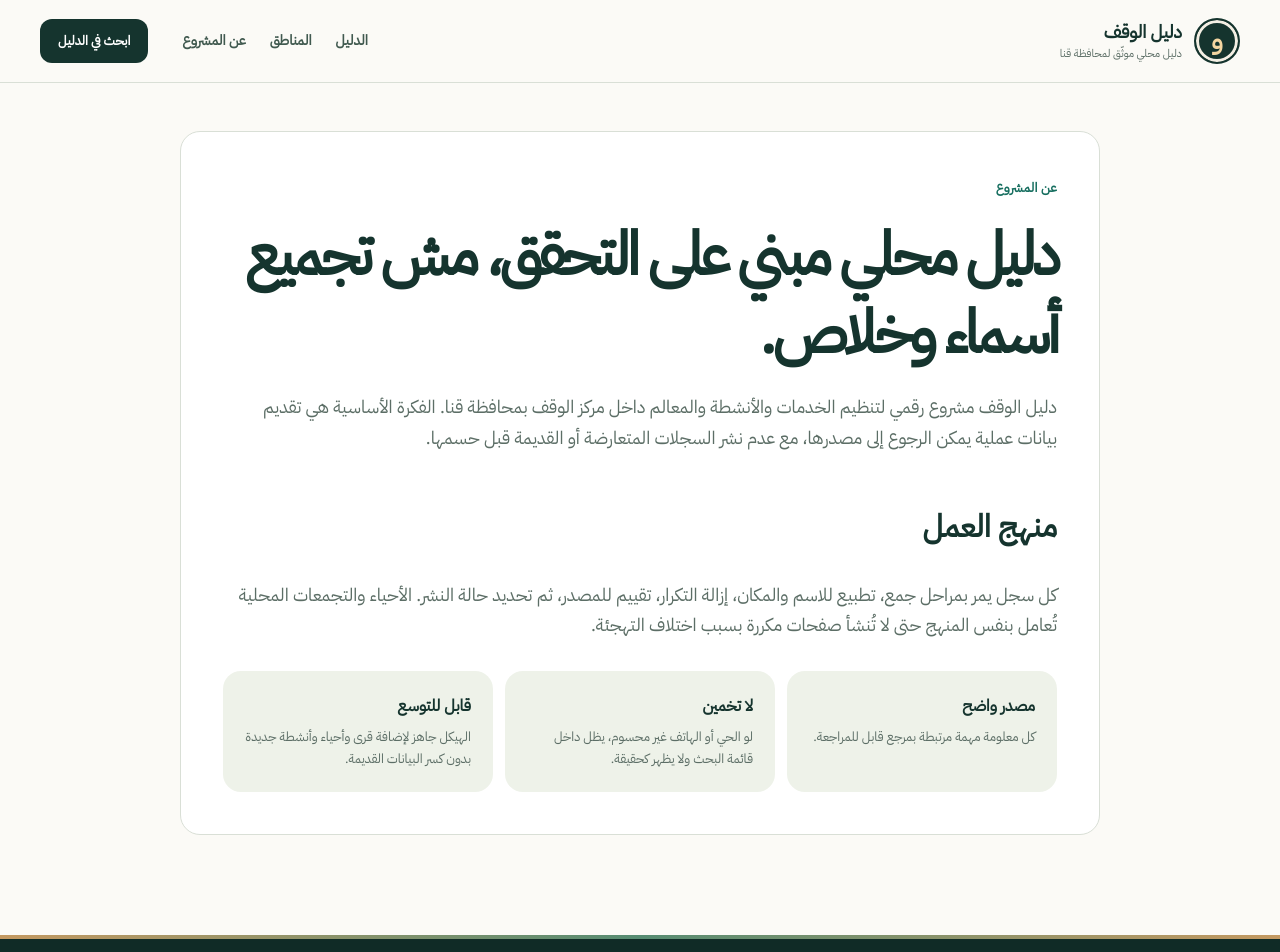
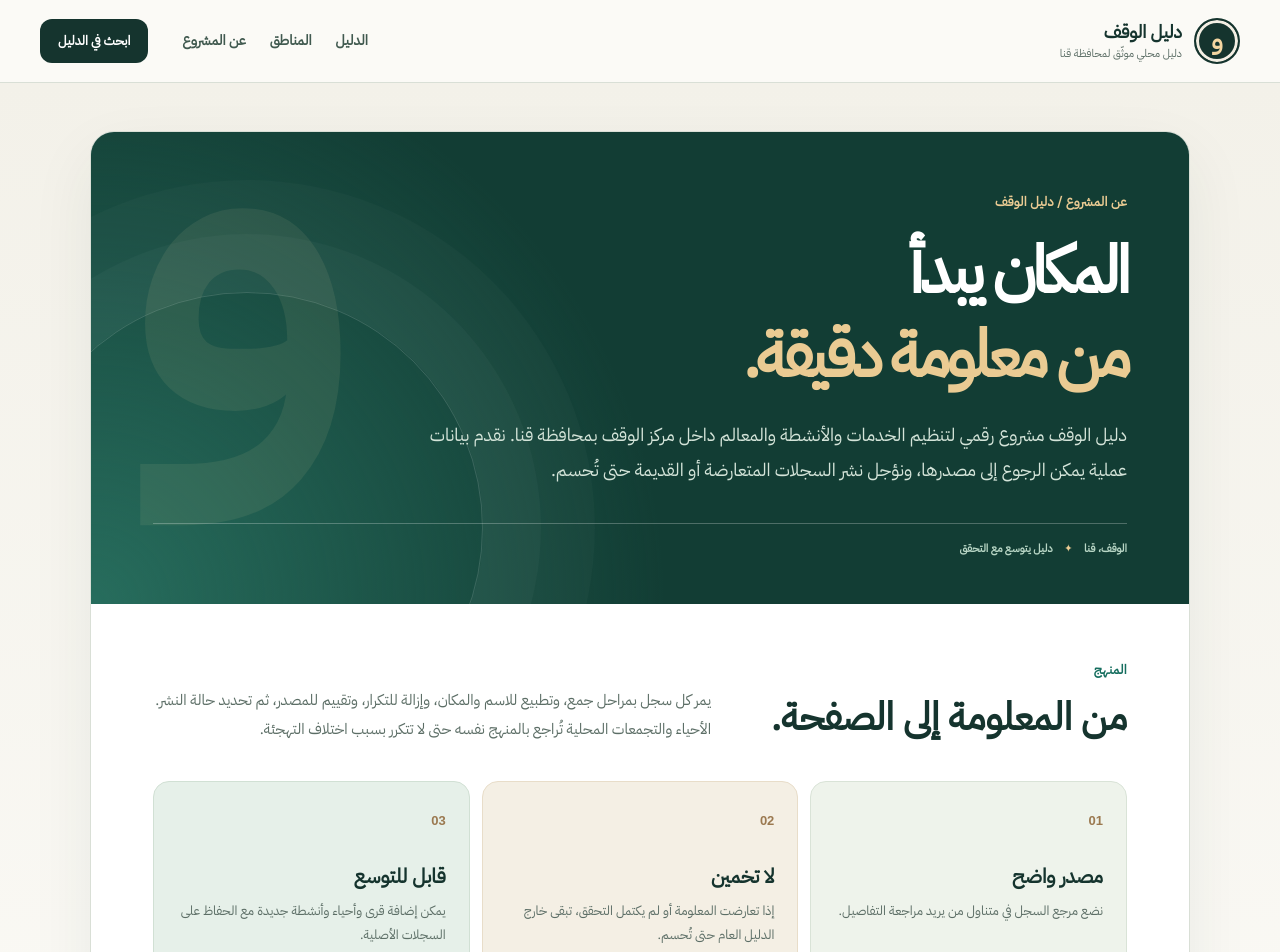
Before and after one commit to EslamElshikh-dev/alwaqf-directory, a Next.js app: page /about in a window 1280 px wide. Shown: the top 952 px of the page. Built offline with nearby package versions, Linux system fonts and the light colour scheme; no server answers.

Commit message:
Refine neighborhood guide and verification storytelling

```diff
--- a/app/about/page.tsx
+++ b/app/about/page.tsx
@@ -1,3 +1,28 @@
 import type { Metadata } from "next";
-export const metadata: Metadata = { title: "عن دليل الوقف", description: "منهج جمع ومراجعة ونشر بيانات دليل الوقف.", alternates: { canonical: "/about" } };
-export default function AboutPage(){return <section className="page-shell"><div className="shell prose-page"><span className="section-kicker">عن المشروع</span><h1>دليل محلي مبني على التحقق، مش تجميع أسماء وخلاص.</h1><p>دليل الوقف مشروع رقمي لتنظيم الخدمات والأنشطة والمعالم داخل مركز الوقف بمحافظة قنا. الفكرة الأساسية هي تقديم بيانات عملية يمكن الرجوع إلى مصدرها، مع عدم نشر السجلات المتعارضة أو القديمة قبل حسمها.</p><h2>منهج العمل</h2><p>كل سجل يمر بمراحل جمع، تطبيع للاسم والمكان، إزالة التكرار، تقييم للمصدر، ثم تحديد حالة النشر. الأحياء والتجمعات المحلية تُعامل بنفس المنهج حتى لا تُنشأ صفحات مكررة بسبب اختلاف التهجئة.</p><div className="principles"><div><b>مصدر واضح</b><span>كل معلومة مهمة مرتبطة بمرجع قابل للمراجعة.</span></div><div><b>لا تخمين</b><span>لو الحي أو الهاتف غير محسوم، يظل داخل قائمة البحث ولا يظهر كحقيقة.</span></div><div><b>قابل للتوسع</b><span>الهيكل جاهز لإضافة قرى وأحياء وأنشطة جديدة بدون كسر البيانات القديمة.</span></div></div></div></section>}
+import Link from "next/link";
+
+export const metadata: Metadata = {
+  title: "عن دليل الوقف",
+  description: "منهج جمع ومراجعة ونشر بيانات دليل الوقف.",
+  alternates: { canonical: "/about" },
+};
+
+export default function AboutPage() {
+  return <section className="page-shell about-page"><div className="shell prose-page">
+    <div className="about-head">
+      <span className="section-kicker">عن المشروع / دليل الوقف</span>
+      <h1>المكان يبدأ<br /><em>من معلومة دقيقة.</em></h1>
+      <p>دليل الوقف مشروع رقمي لتنظيم الخدمات والأنشطة والمعالم داخل مركز الوقف بمحافظة قنا. نقدم بيانات عملية يمكن الرجوع إلى مصدرها، ونؤجل نشر السجلات المتعارضة أو القديمة حتى تُحسم.</p>
+      <span className="about-head-note">الوقف، قنا <span aria-hidden="true">✦</span> دليل يتوسع مع التحقق</span>
+    </div>
+    <div className="about-body">
+      <div className="about-section-head"><div><span className="section-kicker">المنهج</span><h2>من المعلومة إلى الصفحة.</h2></div><p>يمر كل سجل بمراحل جمع، وتطبيع للاسم والمكان، وإزالة للتكرار، وتقييم للمصدر، ثم تحديد حالة النشر. الأحياء والتجمعات المحلية تُراجع بالمنهج نفسه حتى لا تتكرر بسبب اختلاف التهجئة.</p></div>
+      <div className="principles">
+        <div><span className="principle-number">01</span><b>مصدر واضح</b><span>نضع مرجع السجل في متناول من يريد مراجعة التفاصيل.</span></div>
+        <div><span className="principle-number">02</span><b>لا تخمين</b><span>إذا تعارضت المعلومة أو لم يكتمل التحقق، تبقى خارج الدليل العام حتى تُحسم.</span></div>
+        <div><span className="principle-number">03</span><b>قابل للتوسع</b><span>يمكن إضافة قرى وأحياء وأنشطة جديدة مع الحفاظ على السجلات الأصلية.</span></div>
+      </div>
+      <Link href="/directory" className="text-link large about-explore">استكشف السجلات المنشورة <span aria-hidden="true">↙</span></Link>
+    </div>
+  </div></section>;
+}
--- a/app/design.css
+++ b/app/design.css
@@ -166,22 +166,48 @@ button,input,select{font:inherit}
 .board-title{padding:19px 24px;border-bottom:1px solid #d9dfd6;color:var(--green)}
 .board-title span:first-child{font-size:17px}
 .board-title span:last-child{color:#718177}
-.neighborhood-cloud{min-height:0;display:grid;grid-template-columns:1fr 1fr;gap:0;padding:14px 24px;border-radius:0;background:transparent}
-.neighborhood-cloud a{display:flex;align-items:center;gap:9px;min-width:0;padding:10px 5px;border:0;border-bottom:1px solid #e5e9e2;border-radius:0;background:transparent;color:var(--ink);font-size:14px;font-weight:600;transition:color .2s,padding .2s}
+.board-overview{position:relative;isolation:isolate;display:flex;align-items:end;justify-content:space-between;min-height:158px;overflow:hidden;padding:25px 28px;background:linear-gradient(125deg,#123c34,#1d6b59);color:#fff}
+.board-overview:before{content:"";position:absolute;inset:0;z-index:-1;opacity:.12;background-image:linear-gradient(90deg,white 1px,transparent 1px),linear-gradient(white 1px,transparent 1px);background-size:37px 37px;mask-image:linear-gradient(to left,transparent,black)}
+.board-overview-copy,.board-total{position:relative;z-index:1}
+.board-overview-copy>span{display:block;margin-bottom:8px;color:#e9c88e;font-size:11px;font-weight:700}
+.board-overview-copy strong{display:block;font-size:27px;line-height:1.35;letter-spacing:-.035em}
+.board-total{display:grid;justify-items:center;min-width:98px;padding:5px 0;border-top:1px solid rgba(237,209,161,.65);border-bottom:1px solid rgba(237,209,161,.65);color:#f3dbad}
+.board-total b{font-family:Arial,sans-serif;font-size:48px;line-height:1.15;font-weight:500}
+.board-total small{font-size:10px;font-weight:700}
+.board-route{position:absolute;left:10%;bottom:-13px;width:75%;height:140px;overflow:visible;color:#edca8a;opacity:.42}
+.board-route circle{fill:#edca8a;stroke:#174e41;stroke-width:4}
+.neighborhood-cloud{min-height:0;display:grid;grid-template-columns:1fr 1fr;gap:0 20px;padding:13px 24px 6px;border-radius:0;background:transparent}
+.neighborhood-cloud a{display:grid;grid-template-columns:23px minmax(0,1fr) auto 18px;align-items:center;gap:7px;min-width:0;min-height:52px;padding:9px 4px;border:0;border-bottom:1px solid #e5e9e2;border-radius:0;background:transparent;color:var(--ink);font-size:14px;font-weight:600;transition:color .2s,padding .2s}
 .neighborhood-cloud a:hover{padding-right:10px;background:transparent;color:var(--green)}
-.neighborhood-cloud a span:first-child{color:#a57d4c;font-family:Arial,sans-serif;font-size:10px}
-.neighborhood-cloud a span:last-child{margin-right:auto;color:#9aab9e;font-size:17px}
-.board-footer{padding:12px 24px 17px;color:#708278;font-size:11px}
+.board-index{color:#a57d4c;font-family:Arial,sans-serif;font-size:10px}
+.board-name{min-width:0}
+.board-count{color:#718579;font-size:10px;font-weight:500;white-space:nowrap}
+.board-arrow{color:#9aab9e;font-size:16px;transition:transform .2s}
+.neighborhood-cloud a:hover .board-arrow{transform:translate(-3px,3px)}
+.board-footer{display:flex;align-items:center;gap:7px;padding:12px 24px 17px;color:#708278;font-size:11px}
+.board-footer-dot{width:7px;height:7px;flex:none;border-radius:50%;background:#b38a52}
 .methodology{padding-top:96px;background:var(--paper)}
-.methodology-grid{grid-template-columns:repeat(3,minmax(0,1fr))}
-.method-card{border-color:#dedbce;border-radius:18px 18px 18px 3px;background:#f3efe5}
-.method-card span{color:#9f7742;font-family:Arial,"IBM Plex Sans Arabic",sans-serif;font-size:12px}
-.method-card h3{margin:28px 0 6px;font-size:23px}
-.method-card p{color:var(--muted);font-size:14px}
+.methodology-grid{grid-template-columns:repeat(3,minmax(0,1fr));gap:14px}
+.method-card{position:relative;display:flex;flex-direction:column;min-height:257px;padding:24px 27px;border-color:#d5dfd2;border-radius:19px 19px 19px 3px;background:#edf2e9;transition:transform .2s,box-shadow .2s,border-color .2s}
+.method-card:nth-child(2){background:#f2eee3;border-color:#e4ddcc}
+.method-card:nth-child(3){background:#e3eee7;border-color:#c8dcd0}
+.method-card:hover{transform:translateY(-4px);border-color:#a8c5aa;box-shadow:0 19px 35px rgba(25,64,51,.09)}
+.method-card:before{content:"";position:absolute;top:0;right:27px;left:27px;height:3px;background:linear-gradient(90deg,transparent,#468374)}
+.method-card:nth-child(2):before{background:linear-gradient(90deg,transparent,#bd915a)}
+.method-top{display:flex;align-items:center;justify-content:space-between;gap:12px}
+.method-icon{display:grid;place-items:center;width:49px;height:49px;flex:none;border:1px solid #a9c6b3;border-radius:50%;background:#f8fbf4;color:#26715e}
+.method-icon svg{width:22px;height:22px}
+.method-card:nth-child(2) .method-icon{border-color:#d9c39e;background:#f9f5e9;color:#9b7646}
+.method-step{color:#81795f;font-family:Arial,"IBM Plex Sans Arabic",sans-serif;font-size:12px;font-weight:700}
+.method-card h3{margin:26px 0 5px;font-size:24px;line-height:1.45}
+.method-card p{margin:0 0 24px;color:var(--muted);font-size:14px;line-height:1.85}
+.method-foot{display:block;margin-top:auto;padding-top:12px;border-top:1px solid rgba(42,94,68,.15);color:#5e7968;font-size:11px;font-weight:700}
 .page-shell{min-height:65vh;padding:48px 0 100px}
 .page-hero,.area-page-hero{position:relative;overflow:hidden;padding:38px 42px 44px;margin-bottom:26px;border:1px solid #c8d7c6;border-radius:22px 22px 4px 22px;background:linear-gradient(135deg,#e8eee3,#f8f5eb)}
+.page-hero:before,.area-page-hero:before{content:"";position:absolute;left:-82px;top:-155px;width:395px;height:395px;border:1px solid rgba(26,102,82,.18);border-radius:49% 51% 62% 38%;transform:rotate(-18deg);box-shadow:0 0 0 38px rgba(34,113,84,.025),0 0 0 78px rgba(34,113,84,.025);pointer-events:none}
 .page-hero:after,.area-page-hero:after{content:"و";position:absolute;left:3%;bottom:-105px;color:rgba(25,103,83,.07);font-size:320px;font-weight:700;line-height:1;pointer-events:none}
 .page-hero>*,.area-page-hero>*{position:relative;z-index:1}
+.page-hero .section-kicker:before,.area-page-hero .section-kicker:before{content:"";width:8px;height:8px;transform:rotate(45deg);background:#b68b4c}
 .page-hero h1,.area-page-hero h1{margin:12px 0;font-size:clamp(38px,5vw,66px);line-height:1.25}
 .page-hero p,.area-page-hero p{max-width:700px;margin:0;color:#4e6559;font-size:17px}
 .area-stats{flex-wrap:wrap;margin-top:24px}
@@ -231,6 +257,29 @@ button,input,select{font:inherit}
 .prose-page h2{margin-top:48px;font-size:31px}
 .principles{grid-template-columns:repeat(3,minmax(0,1fr))}
 .principles>div{background:#eef2e9}
+.about-page{background:linear-gradient(#f3f1e9,#fbfaf6)}
+.about-page .prose-page{max-width:1100px;overflow:hidden;padding:0;border-radius:24px 24px 4px 24px;box-shadow:0 25px 65px rgba(23,54,43,.07)}
+.about-head{position:relative;isolation:isolate;overflow:hidden;padding:56px 62px 45px;background:radial-gradient(circle at 0 100%,#276d5d,transparent 48%),#123d34;color:#fff}
+.about-head:before{content:"و";position:absolute;left:3%;top:-123px;z-index:-1;color:rgba(250,223,169,.08);font-size:480px;font-weight:700;line-height:1}
+.about-head:after{content:"";position:absolute;left:-80px;bottom:-160px;z-index:-1;width:470px;height:470px;border:1px solid rgba(255,255,255,.15);border-radius:50%;box-shadow:0 0 0 58px rgba(255,255,255,.026),0 0 0 112px rgba(255,255,255,.02)}
+.about-head .section-kicker{color:#eacb93}
+.about-head h1{max-width:820px;margin:15px 0 20px;font-size:clamp(42px,5.1vw,68px);line-height:1.28}
+.about-head h1 em{color:#eacb93;font-style:normal}
+.about-head p{max-width:720px;margin:0;color:#d4e4d9;font-size:18px;line-height:1.95}
+.about-head-note{display:block;margin-top:36px;padding-top:16px;border-top:1px solid rgba(255,255,255,.25);color:#b8d6c5;font-size:11px;font-weight:700}
+.about-head-note span{margin-inline:9px;color:#eacb93}
+.about-body{padding:52px 62px 60px}
+.about-section-head{display:grid;grid-template-columns:.8fr 1.2fr;gap:44px;align-items:end}
+.about-section-head h2{margin:9px 0 0;font-size:clamp(28px,3vw,39px);line-height:1.35}
+.about-section-head p{margin:0;font-size:15px;line-height:1.95}
+.about-body .principles{margin-top:37px}
+.about-body .principles>div{position:relative;min-height:180px;padding:22px 23px;border:1px solid #d9e3d7;border-radius:16px 16px 16px 3px;background:#eef3eb}
+.about-body .principles>div:nth-child(2){background:#f4efe4;border-color:#e8ddc9}
+.about-body .principles>div:nth-child(3){background:#e6f0e9;border-color:#d1e0d4}
+.about-body .principle-number{display:block;margin-bottom:27px;color:#9b7950;font-family:Arial,sans-serif;font-size:13px;font-weight:700}
+.about-body .principles b{font-size:20px}
+.about-body .principles span:last-child{font-size:13px;line-height:1.8}
+.about-explore{margin-top:27px}
 .site-footer{position:relative;padding:65px 0 22px;background:#102b26}
 .site-footer:before{content:"";position:absolute;top:0;right:0;left:0;height:4px;background:linear-gradient(90deg,#c49961,#568c72,#c49961)}
 .footer-brand .brand-mark{border-color:#7da78f}
@@ -263,6 +312,8 @@ button,input,select{font:inherit}
   .search-field{grid-column:1/-1}
   .neighborhood-board{max-width:720px}
   .related-grid{grid-template-columns:repeat(2,minmax(0,1fr))}
+  .about-section-head{grid-template-columns:1fr;gap:13px}
+  .about-head,.about-body{padding-inline:38px}
 }
 @media(max-width:600px){
   html{scroll-padding-top:130px}
@@ -310,8 +361,10 @@ button,input,select{font:inherit}
   .quick-filters button{flex:none}
   .results-line{align-items:baseline}
   .record-card{min-height:290px}
-  .neighborhood-cloud{grid-template-columns:1fr 1fr;gap:0 12px;padding-inline:16px}
-  .neighborhood-cloud a{font-size:12px}
+  .neighborhood-cloud{grid-template-columns:1fr;gap:0;padding-inline:16px}
+  .neighborhood-cloud a{font-size:13px}
+  .board-overview{min-height:143px;padding:20px}
+  .board-overview-copy strong{font-size:23px}
   .board-title,.board-footer{padding-inline:16px}
   .board-title span:last-child{display:none}
   .neighborhood-board{box-shadow:8px 8px 0 #d9e1d6}
@@ -320,6 +373,11 @@ button,input,select{font:inherit}
   .page-hero h1,.area-page-hero h1{font-size:clamp(34px,8.7vw,48px)}
   .page-hero p,.area-page-hero p{font-size:15px}
   .detail-card,.prose-page{padding:28px 20px}
+  .about-page .prose-page{padding:0}
+  .about-head,.about-body{padding:32px 24px}
+  .about-head h1{font-size:clamp(36px,9vw,48px)}
+  .about-head p{font-size:15px}
+  .about-body .principles>div{min-height:0}
   .detail-card h1{font-size:34px}
   .detail-lead,.prose-page p{font-size:16px}
   .detail-grid,.principles{grid-template-columns:1fr}
@@ -333,7 +391,6 @@ button,input,select{font:inherit}
   .footer-bottom{flex-wrap:wrap}
 }
 @media(max-width:380px){
-  .neighborhood-cloud{grid-template-columns:1fr}
   .hero-poster{min-height:540px}
   .route-count{font-size:10px}
 }
```
Also changed, not shown: app/page.tsx (+25 -3 lines).
